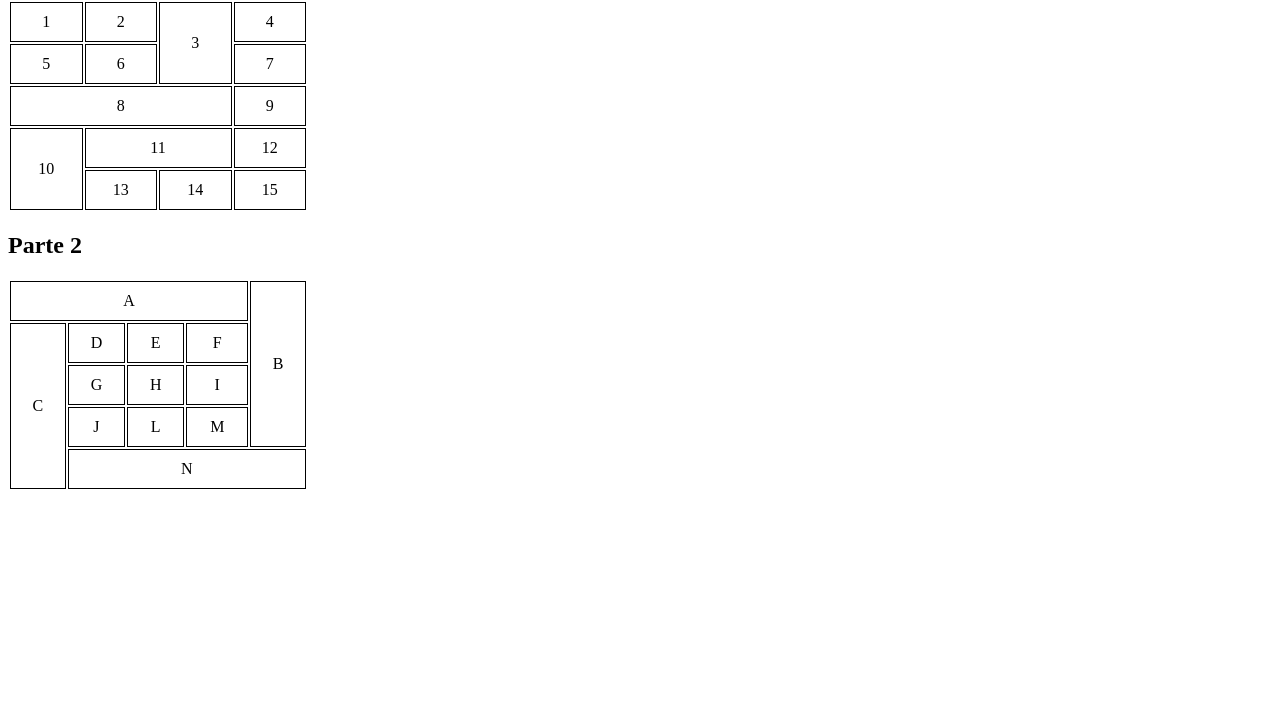
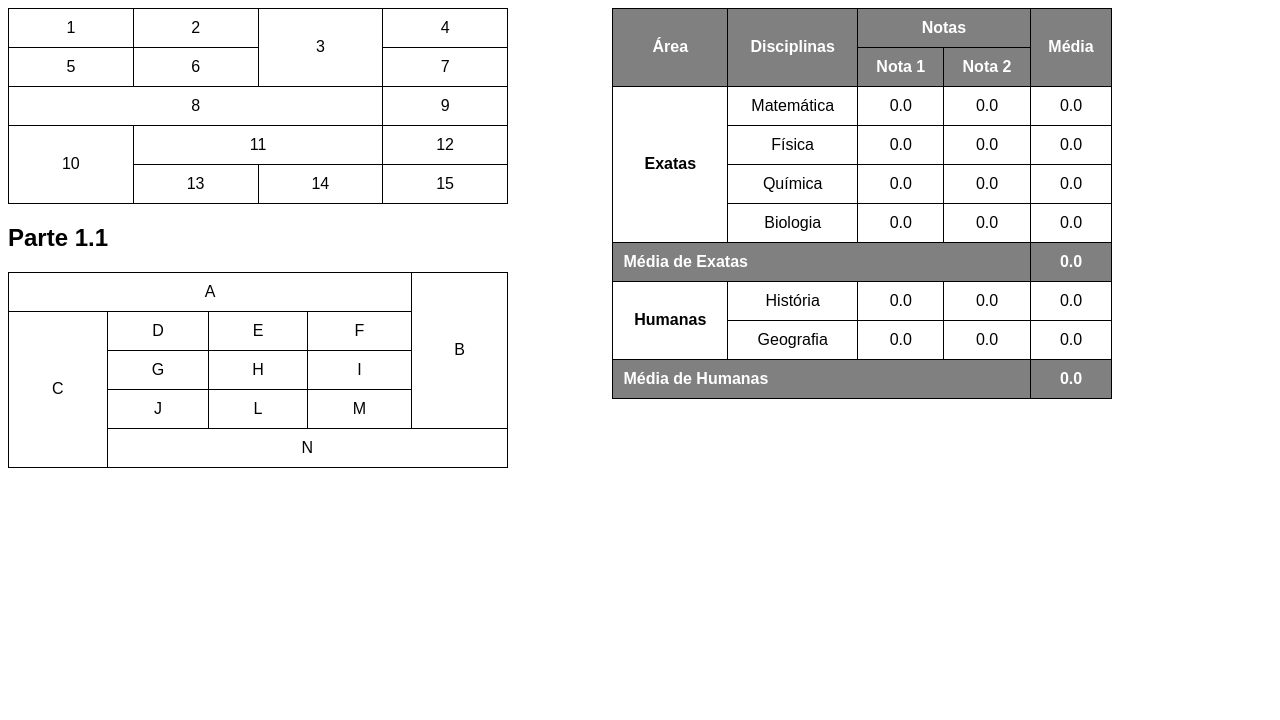
Before and after one commit to gustavoghislandi/html5-css3-mod3, a plain HTML site: page Desafios/desafio13/desafio13.html in a window 1280 px wide. Shown: the part 80-800 px from the top of the page. Drawn offline with Linux system fonts and the light colour scheme.

Commit message:
Update desafio13.html

```diff
--- a/Desafios/desafio13/desafio13.html
+++ b/Desafios/desafio13/desafio13.html
@@ -5,19 +5,52 @@
     <meta name='viewport' content='width=device-width, initial-scale=1.0'>
     <title>Desafio 013</title>
     <style>
+        body{
+            font-family: Arial, Helvetica, sans-serif;
+        }
         table{
-            width: 300px;
-            /* border-collapse: collapse; */
+            width: 500px;
+            border-collapse: collapse;
         }
 
-        td {
+        th, td {
             border: 1px solid black;
             padding: 10px;
             text-align: center;
         }
+
+        th {
+            background-color: gray;
+            color: white;
+            font-weight: bolder;
+        }
+
+        td {
+            font-weight: 200;
+        }
+
+        div {
+            display: inline-grid;
+        }
+
+        .area {
+            background-color: white;
+            color: black;
+        }
+
+        .media {
+            text-align: left;
+        }
+
+        .materia {
+            font-weight: 200;
+            background-color: white;
+            color: black;
+        }
     </style>
 </head>
 <body>
+    <div>
         <h1>Parte 1</h1>
         <table>
             <tr>
@@ -46,7 +79,7 @@
                 <td>15</td>
             </tr>
         </table>
-    <h2>Parte 2</h2>
+        <h2>Parte 1.1</h2>
         <table>
             <tr>
                 <td colspan="4">A</td>
@@ -72,5 +105,80 @@
                 <td colspan="4">N</td>
             </tr>
         </table>
+    </div>
+    <div style="margin-left: 100px;">
+        <h1>Parte 2</h1>
+        <table>
+            <tr>
+                <th rowspan="2" scope="col">Área</th>
+                <th rowspan="2" scope="col">Disciplinas</th>
+                <th colspan="2" scope="colgroup">Notas</th>
+                <th rowspan="2" scope="col">Média</th>
+            </tr>
+            <tr>
+                <!-- <td>0.0</td> -->
+                <!-- <td>0.0</td> -->
+                <th scope="col">Nota 1</th>
+                <th scope="col">Nota 2</th>
+                <!-- <td>0.0</td> -->
+            </tr>
+            <tr>
+                <th class="area" rowspan="4" scope="rowgroup">Exatas</th>
+                <th class="materia" scope="row">Matemática</th>
+                <td>0.0</td>
+                <td>0.0</td>
+                <td>0.0</td>
+            </tr>
+            <tr>
+                <!-- <td>0.0</td> -->
+                <th class="materia" scope="row">Física</th>
+                <td>0.0</td>
+                <td>0.0</td>
+                <td>0.0</td>
+            </tr>
+            <tr>
+                <!-- <td>0.0</td> -->
+                <th class="materia" scope="row">Química</th>
+                <td>0.0</td>
+                <td>0.0</td>
+                <td>0.0</td>
+            </tr>
+            <tr>
+                <!-- <td>0.0</td> -->
+                <th class="materia" scope="row">Biologia</th>
+                <td>0.0</td>
+                <td>0.0</td>
+                <td>0.0</td>
+            </tr>
+            <tr>
+                <th class="media" colspan="4" scope="row">Média de Exatas</td>
+                <!-- <th>0.0</td> -->
+                <!-- <td>0.0</td> -->
+                <!-- <td>0.0</td> -->
+                <th>0.0</th>
+            </tr>
+            <tr>
+                <th class="area" rowspan="2" scope="rowgroup">Humanas</td>
+                <th class="materia" scope="row">História</th>
+                <td>0.0</td>
+                <td>0.0</td>
+                <td>0.0</td>
+            </tr>
+            <tr>
+                <!-- <td>0.0</td> -->
+                <th class="materia" scope="row">Geografia</th>
+                <td>0.0</td>
+                <td>0.0</td>
+                <td>0.0</td>
+            </tr>
+            <tr>
+                <th class="media" colspan="4" scope="row">Média de Humanas</td>
+                <!-- <td>0.0</td> -->
+                <!-- <td>0.0</td> -->
+                <!-- <td>0.0</td> -->
+                <th>0.0</th>
+            </tr>
+        </table>
+    </div>
 </body>
 </html>
```
Lines whose indentation alone changed are shown as unchanged.
